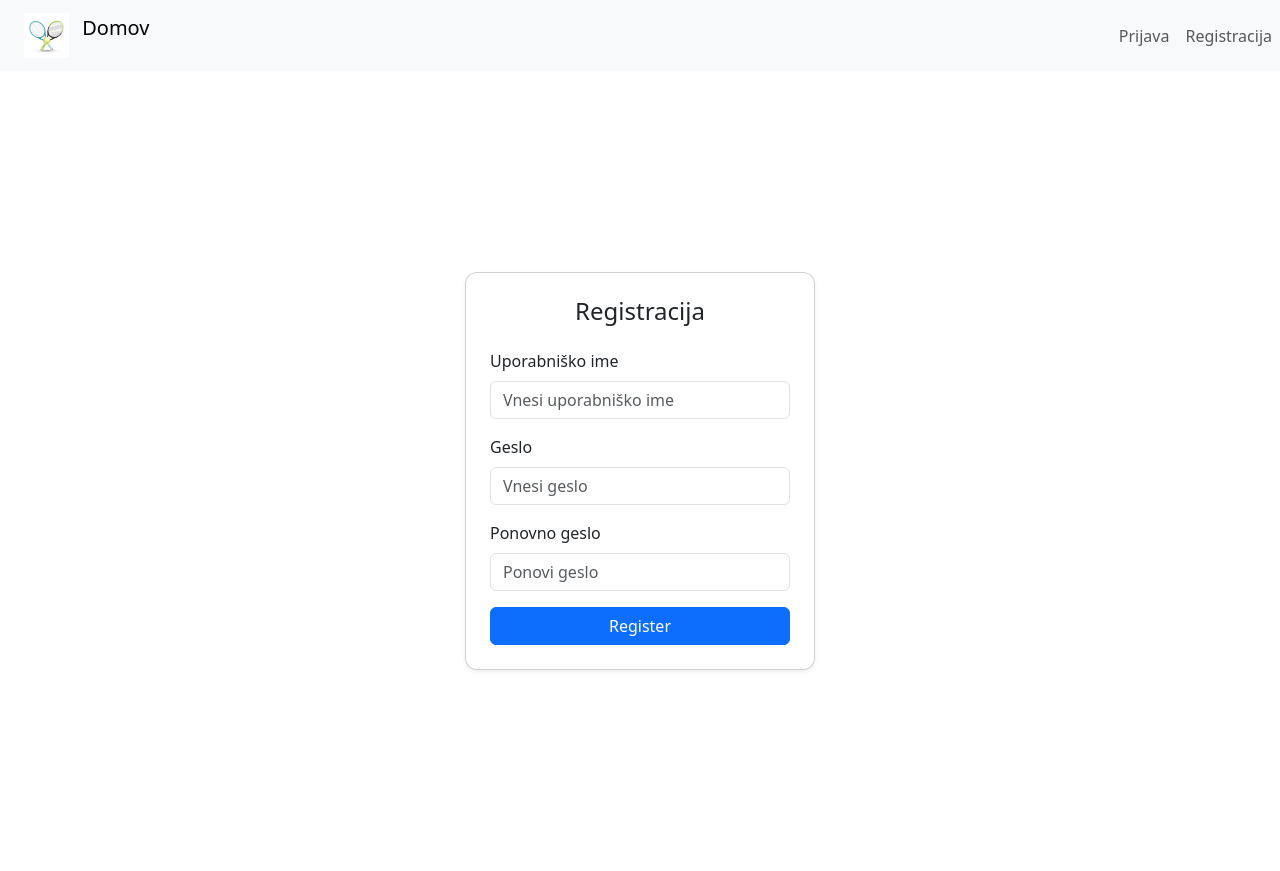
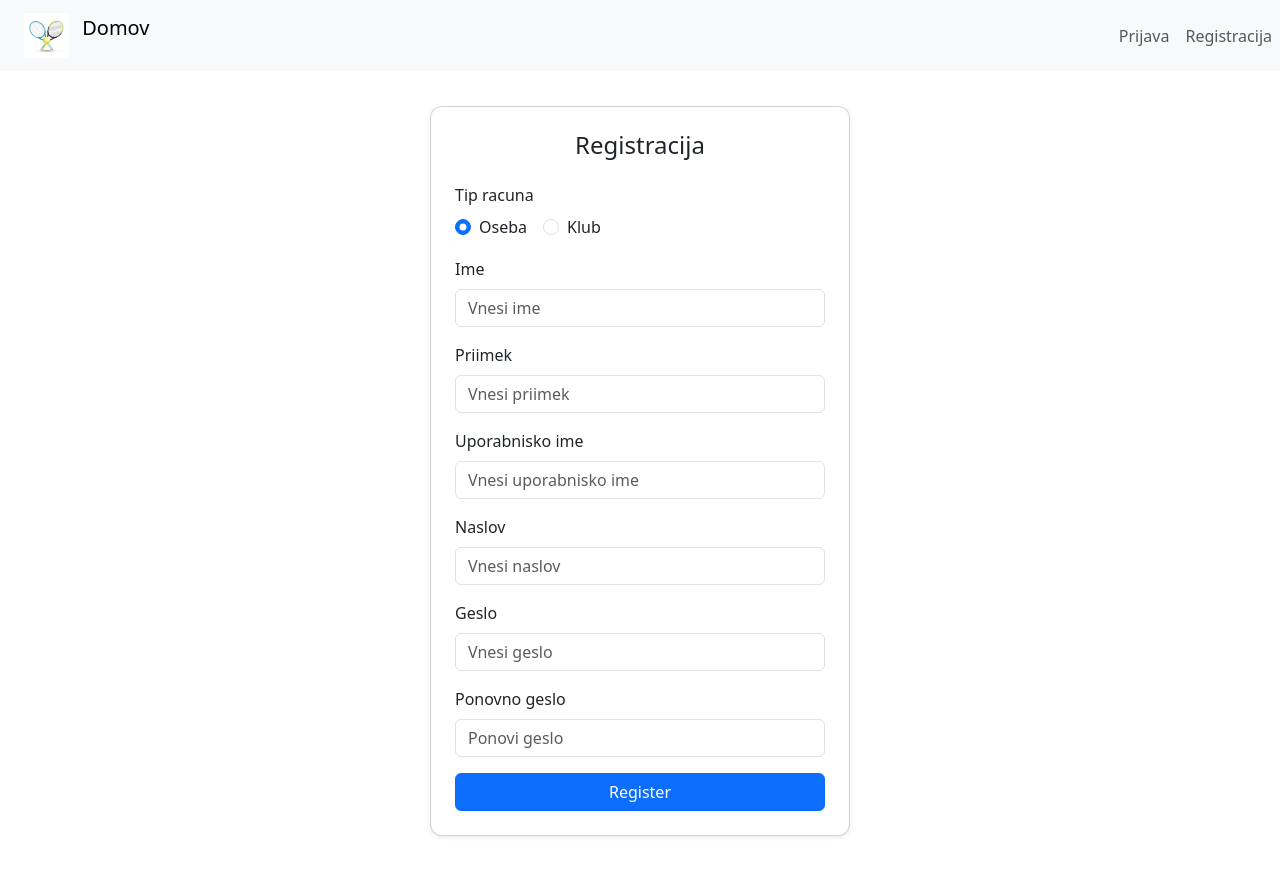
Before and after one commit to Jan342/Sposoja, a React (Vite) app in the folder Razvoj_aplikacij_za_internet/frontend/: page /register in a window 1280 px wide. Built offline with nearby package versions, Linux system fonts and the light colour scheme.

Commit message:
Add club registration fields and model

```diff
--- a/Razvoj_aplikacij_za_internet/frontend/src/components/Register.tsx
+++ b/Razvoj_aplikacij_za_internet/frontend/src/components/Register.tsx
@@ -5,21 +5,45 @@ import Card from "react-bootstrap/Card";
 import Container from "react-bootstrap/Container";
 import { ServerRequest } from "../types/ServerRequest";
 
+type RegisterType = "person" | "club";
+
 function Register(){
+    const [registerType, setRegisterType] = useState<RegisterType>('person');
+    const [firstName, setFirstName] = useState('');
+    const [lastName, setLastName] = useState('');
     const [username, setUsername] = useState('');
+    const [address, setAddress] = useState('');
+    const [clubName, setClubName] = useState('');
+    const [packageCount, setPackageCount] = useState('');
     const [password, setPassword] = useState('');
     const [cpassword, setCPassword] = useState('');
-    const[error, setError] = useState('');
+    const [error, setError] = useState('');
 
     async function Register(e: FormEvent<HTMLFormElement>){
         e.preventDefault();
         const res = new ServerRequest('users/register');
-        const data = await (await res.post({username: username, password:password, cpassword: cpassword})).json();
+        const data = await (await res.post({
+            registerType: registerType,
+            firstName: firstName,
+            lastName: lastName,
+            username: registerType === "club" ? clubName : username,
+            address: address,
+            clubName: registerType === "club" ? clubName : undefined,
+            packageCount: registerType === "club" ? Number(packageCount) : undefined,
+            password: password,
+            cpassword: cpassword
+        })).json();
+
         if(data._id !== undefined){
             window.location.href="/login";
         }
         else{
+            setFirstName("");
+            setLastName("");
             setUsername("");
+            setAddress("");
+            setClubName("");
+            setPackageCount("");
             setPassword("");
             setCPassword("");
             setError(data.error);
@@ -27,18 +51,71 @@ function Register(){
     }
 
     return (
-        <Container className="d-flex justify-content-center align-items-center" style={{ minHeight: "100vh" }}>
-            <Card className="shadow-sm p-4" style={{ width: "350px", borderRadius: "12px" }}>
+        <Container className="d-flex justify-content-center align-items-center py-4" style={{ minHeight: "100vh" }}>
+            <Card className="shadow-sm p-4" style={{ width: "420px", borderRadius: "12px" }}>
               <h4 className="text-center mb-4">Registracija</h4>
               <Form onSubmit={Register}>
                 <Form.Group className="mb-3">
-                  <Form.Label>Uporabniško ime</Form.Label>
-                  <Form.Control type="text" value={username} onChange={(e) => setUsername(e.target.value)} placeholder="Vnesi uporabniško ime" required/>
+                  <Form.Label>Tip racuna</Form.Label>
+                  <div className="d-flex gap-3">
+                    <Form.Check
+                      type="radio"
+                      id="register-person"
+                      name="registerType"
+                      label="Oseba"
+                      checked={registerType === "person"}
+                      onChange={() => setRegisterType("person")}
+                    />
+                    <Form.Check
+                      type="radio"
+                      id="register-club"
+                      name="registerType"
+                      label="Klub"
+                      checked={registerType === "club"}
+                      onChange={() => setRegisterType("club")}
+                    />
+                  </div>
                 </Form.Group>
 
                 <Form.Group className="mb-3">
+                  <Form.Label>Ime</Form.Label>
+                  <Form.Control type="text" value={firstName} onChange={(e) => setFirstName(e.target.value)} placeholder="Vnesi ime" required/>
+                </Form.Group>
+
+                <Form.Group className="mb-3">
+                  <Form.Label>Priimek</Form.Label>
+                  <Form.Control type="text" value={lastName} onChange={(e) => setLastName(e.target.value)} placeholder="Vnesi priimek" required/>
+                </Form.Group>
+
+                {registerType === "person" && (
+                  <Form.Group className="mb-3">
+                    <Form.Label>Uporabnisko ime</Form.Label>
+                    <Form.Control type="text" value={username} onChange={(e) => setUsername(e.target.value)} placeholder="Vnesi uporabnisko ime" required/>
+                  </Form.Group>
+                )}
+
+                {registerType === "club" && (
+                  <Form.Group className="mb-3">
+                    <Form.Label>Ime kluba</Form.Label>
+                    <Form.Control type="text" value={clubName} onChange={(e) => setClubName(e.target.value)} placeholder="Vnesi ime kluba" required/>
+                  </Form.Group>
+                )}
+
+                <Form.Group className="mb-3">
+                  <Form.Label>{registerType === "club" ? "Naslov / lokacija" : "Naslov"}</Form.Label>
+                  <Form.Control type="text" value={address} onChange={(e) => setAddress(e.target.value)} placeholder={registerType === "club" ? "Vnesi naslov ali lokacijo" : "Vnesi naslov"} required/>
+                </Form.Group>
+
+                {registerType === "club" && (
+                  <Form.Group className="mb-3">
+                    <Form.Label>Stevilo paketnikov</Form.Label>
+                    <Form.Control type="number" min="0" value={packageCount} onChange={(e) => setPackageCount(e.target.value)} placeholder="Vnesi stevilo paketnikov" required/>
+                  </Form.Group>
+                )}
+
+                <Form.Group className="mb-3">
                   <Form.Label>Geslo</Form.Label>
-                  <Form.Control type="password" value={password} onChange={(e) => setPassword(e.target.value)} placeholder="Vnesi geslo"required/>
+                  <Form.Control type="password" value={password} onChange={(e) => setPassword(e.target.value)} placeholder="Vnesi geslo" required/>
                 </Form.Group>
 
                 <Form.Group className="mb-3">
@@ -46,7 +123,7 @@ function Register(){
                   <Form.Control type="password" value={cpassword} onChange={(e) => setCPassword(e.target.value)} placeholder="Ponovi geslo" required/>
                 </Form.Group>
 
-                <Button type="submit" variant="primary" className="w-100"> Register</Button>
+                <Button type="submit" variant="primary" className="w-100">Register</Button>
               </Form>
 
               {error && (
```
Also changed, not shown: 1 other file (tests, documents, lock files or other folders).
